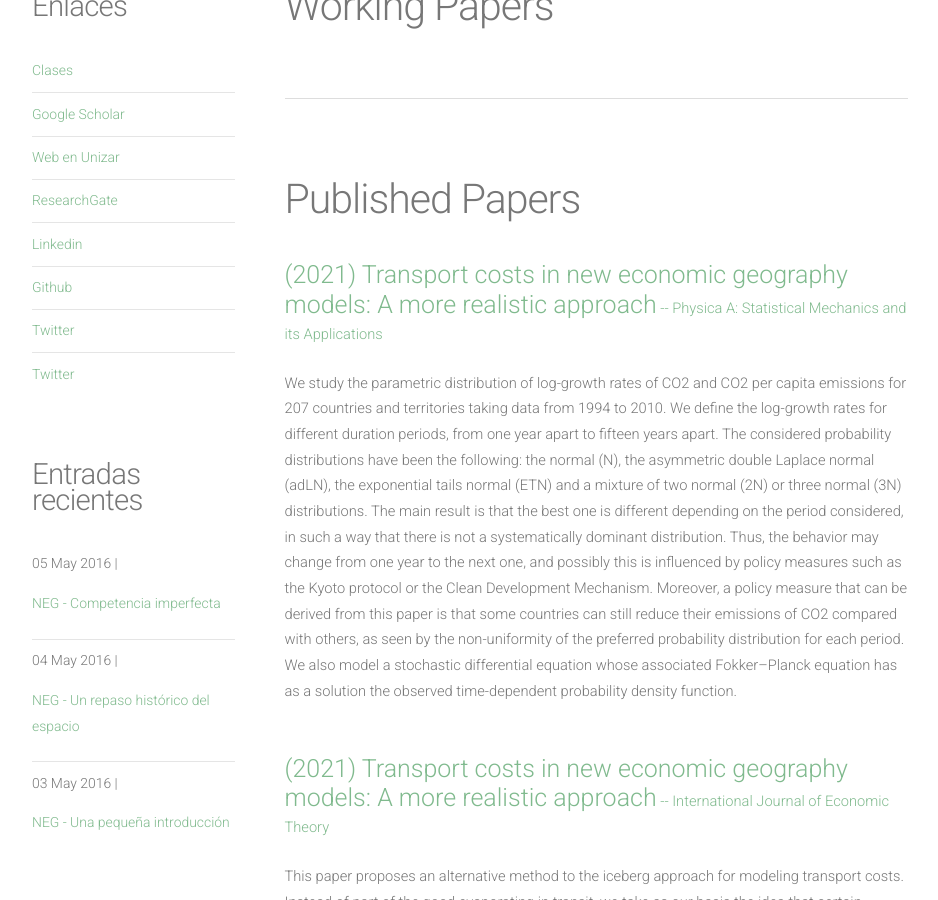
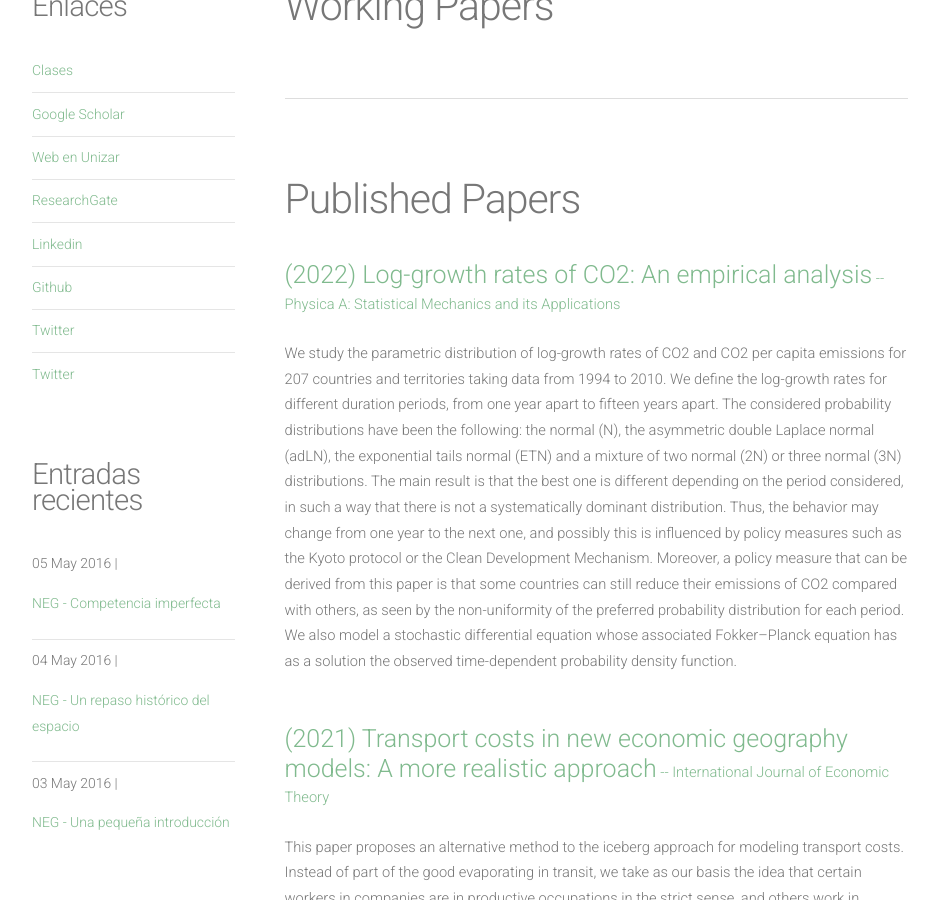
Before and after one commit to mpajovin/mpajovin.github.io, a Jekyll site: the page built from papers.html, in a window 1280 px wide and 900 px high, scrolled down 387 px. Shown: the whole window, without its empty margins (128-1066 px from the left). Built offline with Jekyll 4.4.1, drawn with Linux system fonts in a browser that asks for light colours; nearby versions of some CDN libraries.

Commit message:
Update papers.html

```diff
--- a/papers.html
+++ b/papers.html
@@ -27,7 +27,7 @@ layout: default
 					</header>
 					<ul class="post-list">
 						<br>
-						<li><header><a href="https://www.sciencedirect.com/science/article/pii/S0378437121008232" target="_blank" style="font-size:25px">(2021) Transport costs in new economic geography models: A more realistic approach</a><a> -- Physica A: Statistical Mechanics and its Applications</a></header>
+						<li><header><a href="https://www.sciencedirect.com/science/article/pii/S0378437121008232" target="_blank" style="font-size:25px">(2022) Log-growth rates of CO2: An empirical analysis</a><a> -- Physica A: Statistical Mechanics and its Applications</a></header>
 							We study the parametric distribution of log-growth rates of CO2 and CO2 per capita emissions for 207 countries and territories taking data from 1994 to 2010. We define the log-growth rates for different duration periods, from one year apart to fifteen years apart. The considered probability distributions have been the following: the normal (N), the asymmetric double Laplace normal (adLN), the exponential tails normal (ETN) and a mixture of two normal (2N) or three normal (3N) distributions. The main result is that the best one is different depending on the period considered, in such a way that there is not a systematically dominant distribution. Thus, the behavior may change from one year to the next one, and possibly this is influenced by policy measures such as the Kyoto protocol or the Clean Development Mechanism. Moreover, a policy measure that can be derived from this paper is that some countries can still reduce their emissions of CO2 compared with others, as seen by the non-uniformity of the preferred probability distribution for each period. We also model a stochastic differential equation whose associated Fokker–Planck equation has as a solution the observed time-dependent probability density function.</li>
 						<br>
 						<br>
```
